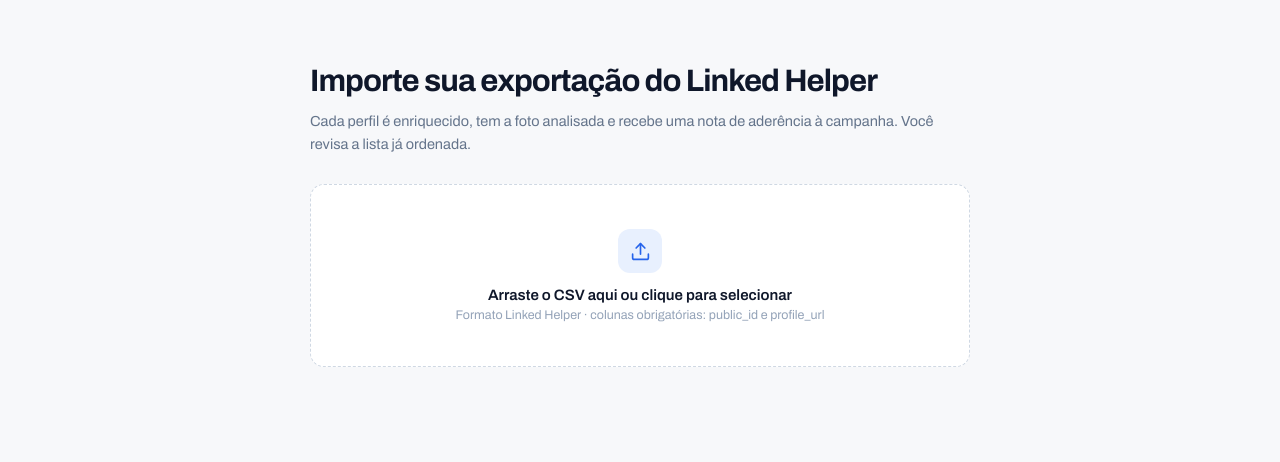
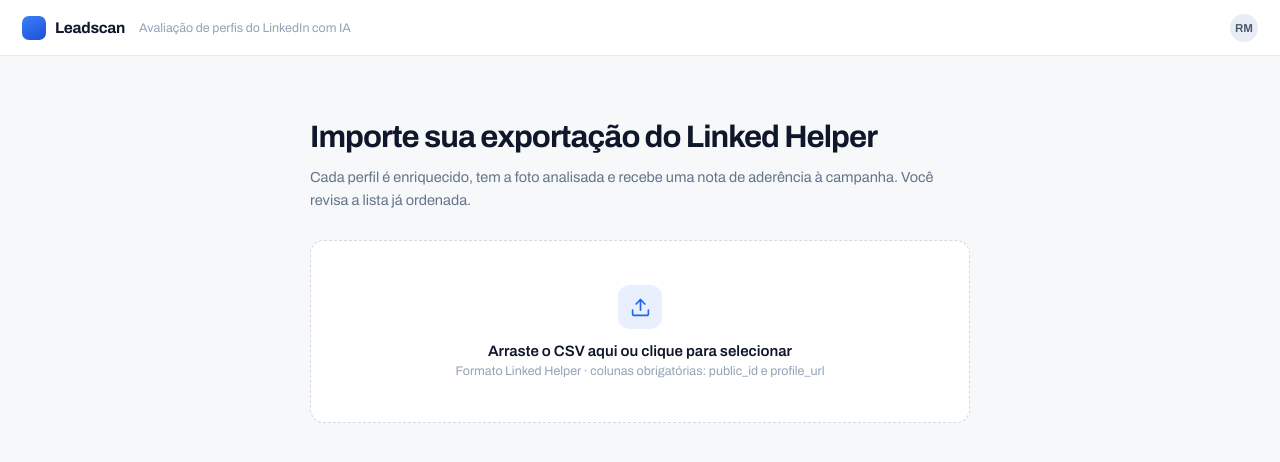
Before and after one commit to EduardoDSarno/linkedlnhelper-lead-filtering, a React (Vite) app in the folder web/: page / in a window 1280 px wide. Shown: the top 462 px of the page. Built offline with nearby package versions, Linux system fonts and the light colour scheme.

Commit message:
Add top bar and show import counts on the upload screen
Render the Leadscan top bar in the app shell, and display the uploaded
file card plus the valid/duplicated/invalid counts the backend returns,
driven by React state instead of only logging the result.

```diff
--- a/web/src/App.tsx
+++ b/web/src/App.tsx
@@ -1,6 +1,6 @@
 import { UploadScreen } from './UploadScreen';
 
-/** The application shell. For now it shows only the import screen. */
+/** The application shell: a fixed top bar plus the active screen. */
 export default function App() {
   return (
     <div
@@ -11,6 +11,55 @@
         overflow: 'hidden',
       }}
     >
+      <header
+        style={{
+          flex: 'none',
+          display: 'flex',
+          alignItems: 'center',
+          gap: 14,
+          padding: '0 22px',
+          height: 56,
+          background: '#fff',
+          borderBottom: '1px solid #e6e9ef',
+        }}
+      >
+        <div style={{ display: 'flex', alignItems: 'center', gap: 9 }}>
+          <span
+            style={{
+              width: 24,
+              height: 24,
+              borderRadius: 7,
+              background: 'linear-gradient(150deg,#3b82f6,#1d4ed8)',
+              display: 'inline-block',
+            }}
+          />
+          <span
+            style={{ fontWeight: 700, fontSize: 15.5, letterSpacing: '-0.02em' }}
+          >
+            Leadscan
+          </span>
+        </div>
+        <span style={{ fontSize: 12.5, color: '#94a3b8' }}>
+          Avaliação de perfis do LinkedIn com IA
+        </span>
+        <span
+          style={{
+            marginLeft: 'auto',
+            width: 28,
+            height: 28,
+            borderRadius: '50%',
+            background: '#e8edf5',
+            color: '#475569',
+            fontSize: 11.5,
+            fontWeight: 600,
+            display: 'grid',
+            placeItems: 'center',
+          }}
+        >
+          RM
+        </span>
+      </header>
+
       <UploadScreen />
     </div>
   );
--- a/web/src/UploadScreen.tsx
+++ b/web/src/UploadScreen.tsx
@@ -1,25 +1,61 @@
 import { useState } from 'react';
 
-import { importCsv } from './api';
+import { importCsv, type ImportResult } from './api';
+
+/** Formats a byte count as a short Brazilian-style size label. */
+function formatSize(bytes: number): string {
+  const mb = bytes / (1024 * 1024);
+  if (mb >= 1) return `${mb.toFixed(1).replace('.', ',')} MB`;
+  return `${Math.round(bytes / 1024)} KB`;
+}
+
+/** One statistic card under the imported file. */
+function StatCard({ label, value }: { label: string; value: number }) {
+  return (
+    <div
+      style={{
+        border: '1px solid #e2e8f0',
+        background: '#fff',
+        borderRadius: 12,
+        padding: '13px 15px',
+      }}
+    >
+      <div style={{ fontSize: 11.5, color: '#94a3b8', fontWeight: 500 }}>
+        {label}
+      </div>
+      <div
+        style={{
+          fontSize: 23,
+          fontWeight: 700,
+          letterSpacing: '-0.02em',
+          marginTop: 2,
+        }}
+      >
+        {value}
+      </div>
+    </div>
+  );
+}
 
 /**
- * The import screen in its initial state: a heading and a dropzone the user
- * drops or selects a Linked Helper CSV into.
- *
- * Picking a file uploads it and, for now, logs what the backend reports. The
- * file card, counts, and evaluate action come in later steps.
+ * The import screen: a dropzone, and once a Linked Helper CSV is uploaded, a
+ * summary card plus the valid / duplicated / invalid counts the backend
+ * reported. The criteria step and evaluate action come next.
  */
 export function UploadScreen() {
   const [busy, setBusy] = useState(false);
+  const [file, setFile] = useState<File | undefined>(undefined);
+  const [imported, setImported] = useState<ImportResult | undefined>(undefined);
 
-  /** Uploads the chosen file and logs the parsed result. */
-  async function handleFile(file: File | undefined) {
-    if (!file) return;
+  /** Uploads the chosen file and keeps the parsed result for display. */
+  async function handleFile(chosen: File | undefined) {
+    if (!chosen) return;
 
     setBusy(true);
     try {
-      const result = await importCsv(file);
-      console.log('import result', result);
+      const result = await importCsv(chosen);
+      setFile(chosen);
+      setImported(result);
     } catch (error) {
       console.error('import failed', error);
     } finally {
@@ -115,6 +151,95 @@
             </div>
           </div>
         </label>
+
+        {file && imported && (
+          <>
+            <div
+              style={{
+                marginTop: 16,
+                border: '1px solid #e2e8f0',
+                background: '#fff',
+                borderRadius: 12,
+                padding: '14px 16px',
+                display: 'flex',
+                alignItems: 'center',
+                gap: 13,
+              }}
+            >
+              <span
+                style={{
+                  width: 34,
+                  height: 34,
+                  flex: 'none',
+                  borderRadius: 9,
+                  background: '#eef2f7',
+                  display: 'grid',
+                  placeItems: 'center',
+                  fontSize: 9.5,
+                  fontWeight: 700,
+                  color: '#64748b',
+                  letterSpacing: '.04em',
+                }}
+              >
+                CSV
+              </span>
+              <span style={{ flex: 1, minWidth: 0 }}>
+                <span
+                  style={{
+                    display: 'block',
+                    fontSize: 13.5,
+                    fontWeight: 600,
+                    overflow: 'hidden',
+                    textOverflow: 'ellipsis',
+                    whiteSpace: 'nowrap',
+                  }}
+                >
+                  {file.name}
+                </span>
+                <span
+                  style={{
+                    display: 'block',
+                    fontSize: 12,
+                    color: '#94a3b8',
+                    marginTop: 1,
+                  }}
+                >
+                  {formatSize(file.size)} · {imported.totalRows} linhas
+                </span>
+              </span>
+              <span
+                style={{
+                  flex: 'none',
+                  display: 'inline-flex',
+                  alignItems: 'center',
+                  gap: 5,
+                  fontSize: 12,
+                  fontWeight: 600,
+                  color: '#047857',
+                  background: '#ecfdf5',
+                  border: '1px solid #a7f3d0',
+                  padding: '4px 9px',
+                  borderRadius: 7,
+                }}
+              >
+                ✓ Válido
+              </span>
+            </div>
+
+            <div
+              style={{
+                marginTop: 12,
+                display: 'grid',
+                gridTemplateColumns: 'repeat(3, 1fr)',
+                gap: 10,
+              }}
+            >
+              <StatCard label="Perfis válidos" value={imported.validProfiles} />
+              <StatCard label="Duplicados" value={imported.duplicatedProfiles} />
+              <StatCard label="Inválidos" value={imported.invalidProfiles} />
+            </div>
+          </>
+        )}
       </div>
     </main>
   );
```
